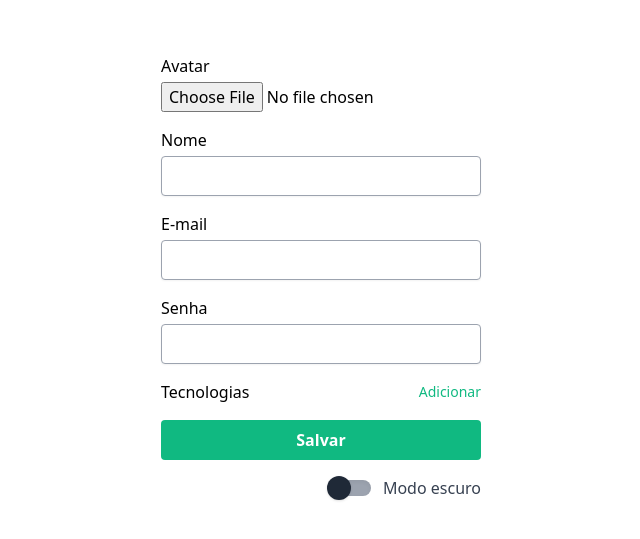
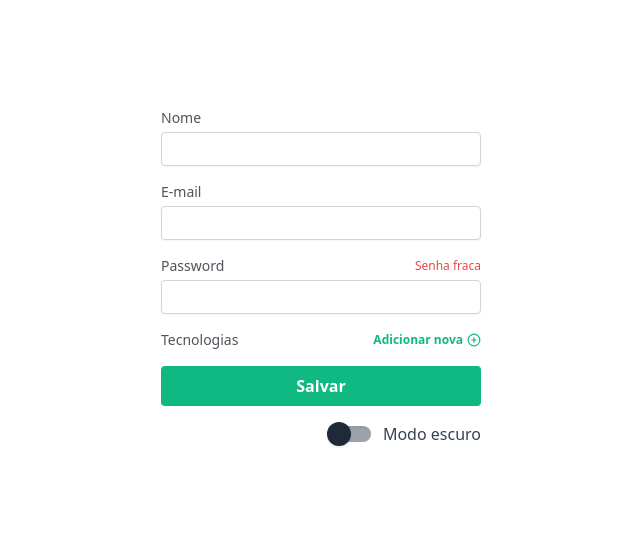
Before and after one commit to ManoelEric1212/FormsWithReactHookForm, a React (Vite) app in the folder formularios-react-hook-form/: page / in a window 1280 px wide. Shown: the part 123-662 px from the top of the page, without its empty margins (319-959 px from the left). Built offline with nearby package versions, Linux system fonts and the light colour scheme.

Commit message:
feat: :art: Adicioanndo o pattern composition na estrutura do código

```diff
--- a/formularios-react-hook-form/package.json
+++ b/formularios-react-hook-form/package.json
@@ -12,6 +12,7 @@
   "dependencies": {
     "@hookform/resolvers": "^3.1.0",
     "@supabase/supabase-js": "^2.23.0",
+    "lucide-react": "^0.223.0",
     "react": "^18.2.0",
     "react-dom": "^18.2.0",
     "react-hook-form": "^7.44.1",
--- a/formularios-react-hook-form/src/App.tsx
+++ b/formularios-react-hook-form/src/App.tsx
@@ -1,19 +1,35 @@
 import './styles/global.css'
 import './style.css'
-import { useForm, useFieldArray } from 'react-hook-form'
+import { PlusCircle, XCircle } from 'lucide-react'
+import { useForm, useFieldArray, FormProvider } from 'react-hook-form'
 import { ChangeEvent, useState } from 'react'
 import { z } from 'zod'
 import { zodResolver } from '@hookform/resolvers/zod'
-import { supabase } from './lib/supabase'
+import { Form } from './components/Form'
+
+// const MAX_FILE_SIZE = 5 * 1024 * 1024 // 5mb
+// const ACCEPTED_IMAGE_TYPES = [
+//   'image/jpeg',
+//   'image/jpg',
+//   'image/png',
+//   'image/webp',
+// ]
 
 const createUserFormSchema = z.object({
-  avatar: z
-    .instanceof(FileList)
-    .transform((list) => list.item(0)!)
-    .refine(
-      (file) => file!.size <= 2 * 1024 * 1024,
-      'O arquivo deve ser menor que 5MB',
-    ),
+  // avatar: z
+  //   .instanceof(FileList)
+  //   .refine((files) => !!files.item(0), 'A imagem de perfil é obrigatória')
+  //   .refine(
+  //     (files) => files.item(0)!.size <= MAX_FILE_SIZE,
+  //     `Tamanho máximo de 5MB`,
+  //   )
+  //   .refine(
+  //     (files) => ACCEPTED_IMAGE_TYPES.includes(files.item(0)!.type),
+  //     'Formato de imagem inválido',
+  //   )
+  //   .transform((files) => {
+  //     return files.item(0)!
+  //   }),
   name: z
     .string()
     .nonempty('O nome é obrigatório')
@@ -38,7 +54,6 @@ const createUserFormSchema = z.object({
     .array(
       z.object({
         title: z.string().nonempty('O titulo é obrigatório'),
-        knowledge: z.coerce.number().min(1).max(100),
       }),
     )
     .min(2, 'Insira pelo menos 2 tecnologias'),
@@ -47,38 +62,40 @@ const createUserFormSchema = z.object({
 type CreateUserFormData = z.infer<typeof createUserFormSchema>
 
 export default function App() {
-  const {
-    register,
-    handleSubmit,
-    formState: { errors },
-    control,
-  } = useForm<CreateUserFormData>({
+  const [output, setOutput] = useState('')
+  const [darkMode, setDarkMode] = useState(false)
+  const createUseForm = useForm<CreateUserFormData>({
     resolver: zodResolver(createUserFormSchema),
   })
 
-  const { fields, append } = useFieldArray({
+  const {
+    handleSubmit,
+    formState: { isSubmitting },
+    control,
+    watch,
+  } = createUseForm
+
+  const userPassword = watch('password')
+  const isPasswordStrong =
+    /(?=.*[a-z])(?=.*[A-Z])(?=.*[0-9])(?=.*[^A-Za-z0-9])(?=.{8,})/.test(
+      userPassword,
+    )
+
+  const { fields, append, remove } = useFieldArray({
     name: 'techs',
     control,
   })
   function addNewTech() {
     append({
       title: '',
-      knowledge: 0,
     })
   }
-
-  const [output, setOutput] = useState('')
-  const [darkMode, setDarkMode] = useState(false)
 
   const handleToogleChange = (event: ChangeEvent<HTMLInputElement>) => {
     setDarkMode(event.target.checked)
   }
   async function createUser(data: CreateUserFormData) {
-    await supabase.storage
-      .from('formsReact')
-      .upload(data.avatar?.name, data.avatar)
-    console.log(data.avatar)
-    setOutput(JSON.stringify(data))
+    setOutput(JSON.stringify(data, null, 2))
   }
   return (
     <>
@@ -87,111 +104,79 @@ export default function App() {
           darkMode ? 'bg-zinc-900 text-zinc-300' : 'bg-zync-50'
         } flex flex-col items-center justify-center`}
       >
+        <FormProvider {...createUseForm}>
           <form
             onSubmit={handleSubmit(createUser)}
             className="flex flex-col gap-4 w-full max-w-xs"
           >
-          <div className="flex flex-col gap-1">
-            <label htmlFor="avatar">Avatar</label>
-            <input {...register('avatar')} type="file" accept="image/*" />
-            {errors.avatar && (
-              <span className="text-red-500 text-sm">
-                {errors.avatar.message}
-              </span>
+            {/* <Form.Field>
+              <Form.Label htmlFor="avatar">Avatar</Form.Label>
+              <Form.Input type="file" name="avatar" />
+              <Form.ErrorMessage field="avatar" />
+            </Form.Field> */}
+
+            <Form.Field>
+              <Form.Label htmlFor="name">Nome</Form.Label>
+              <Form.Input type="name" name="name" />
+              <Form.ErrorMessage field="name" />
+            </Form.Field>
+
+            <Form.Field>
+              <Form.Label htmlFor="email">E-mail</Form.Label>
+              <Form.Input type="email" name="email" />
+              <Form.ErrorMessage field="email" />
+            </Form.Field>
+
+            <Form.Field>
+              <Form.Label htmlFor="password">
+                Password
+                {isPasswordStrong ? (
+                  <span className="text-xs text-emerald-600">Senha forte</span>
+                ) : (
+                  <span className="text-xs text-red-500">Senha fraca</span>
                 )}
-          </div>
-          <div className="flex flex-col gap-1">
-            <label htmlFor="">Nome</label>
-            <input
-              {...register('name')}
-              type="text"
-              className="border border-gray-400  shadow-sm rounded h-10 px-3"
-            />
-            {errors.name && (
-              <span className="text-red-500 text-sm">
-                {errors.name.message}
-              </span>
-            )}
-          </div>
-          <div className="flex flex-col gap-1">
-            <label htmlFor="">E-mail</label>
-            <input
-              {...register('email')}
-              type="email"
-              className="border border-gray-400  shadow-sm rounded h-10 px-3"
-            />
-            {errors.email && (
-              <span className="text-red-500 text-sm">
-                {errors.email.message}
-              </span>
-            )}
-          </div>
-          <div className="flex flex-col gap-1">
-            <label htmlFor="">Senha</label>
-            <input
-              type="password"
-              {...register('password')}
-              className="border border-gray-400 shadow-sm rounded h-10 px-3"
-            />
-            {errors.password && (
-              <span className="text-red-500 text-sm">
-                {errors.password?.message}
-              </span>
-            )}
-          </div>
-
-          <div className="flex flex-col gap-1">
-            <label htmlFor="" className="flex items-center justify-between">
+              </Form.Label>
+              <Form.Input type="password" name="password" />
+              <Form.ErrorMessage field="password" />
+            </Form.Field>
+            <Form.Field>
+              <Form.Label>
                 Tecnologias
                 <button
+                  type="button"
                   onClick={addNewTech}
-                className="text-emerald-500 text-sm"
+                  className="text-emerald-500 font-semibold text-xs flex items-center gap-1"
+                >
+                  Adicionar nova
+                  <PlusCircle size={14} />
+                </button>
+              </Form.Label>
+              <Form.ErrorMessage field="techs" />
+
+              {fields.map((field, index) => {
+                const fieldName = `techs.${index}.title`
+
+                return (
+                  <Form.Field key={field.id}>
+                    <div className="flex gap-2 items-center">
+                      <Form.Input type={fieldName} name={fieldName} />
+                      <button
                         type="button"
+                        onClick={() => remove(index)}
+                        className="text-red-500"
                       >
-                Adicionar
+                        <XCircle size={14} />
                       </button>
-            </label>
-            {fields.map((field, i) => {
-              return (
-                <div key={field.id} className="flex gap-2">
-                  <div className="flex-1 flex flex-col gap-1">
-                    <input
-                      key={i}
-                      type="text"
-                      {...register(`techs.${i}.title`)}
-                      className=" border border-gray-400 shadow-sm rounded h-10 px-3"
-                    />
-                    {errors.techs?.[i]?.title && (
-                      <span className="text-red-500 text-sm">
-                        {errors.techs?.[i]?.title?.message}
-                      </span>
-                    )}
                     </div>
-                  <div className="flex-1 flex flex-col gap-1">
-                    <input
-                      key={i}
-                      type="number"
-                      {...register(`techs.${i}.knowledge`)}
-                      className="w-16 border border-gray-400 shadow-sm rounded h-10 px-3"
-                    />
-                    {errors.techs?.[i]?.knowledge && (
-                      <span className="text-red-500 text-sm">
-                        {errors.techs?.[i]?.knowledge?.message}
-                      </span>
-                    )}
-                  </div>
-                </div>
+                    <Form.ErrorMessage field={fieldName} />
+                  </Form.Field>
                 )
               })}
-            {errors.techs && (
-              <span className="text-red-500 text-sm">
-                {errors.techs.message}
-              </span>
-            )}
-          </div>
+            </Form.Field>
 
             <button
               type="submit"
+              disabled={isSubmitting}
               className="bg-emerald-500 rounded font-semibold text-white h-10 hover:bg-emerald-600"
             >
               Salvar
@@ -212,10 +197,13 @@ export default function App() {
                   <div className="w-10 h-4 bg-gray-400 rounded-full shadow-inner"></div>
                   <div className="dot absolute w-6 h-6 bg-gray-800 rounded-full shadow -left-1 -top-1 transition"></div>
                 </div>
-              <div className="ml-3 text-gray-700 font-medium">Modo escuro</div>
+                <div className="ml-3 text-gray-700 font-medium">
+                  Modo escuro
+                </div>
               </label>
             </div>
           </form>
+        </FormProvider>
         <pre>{output}</pre>
       </main>
     </>
--- /dev/null
+++ b/formularios-react-hook-form/src/components/Form/ErrorMessage.tsx
@@ -0,0 +1,23 @@
+import { useFormContext } from 'react-hook-form'
+
+interface ErrorMessageProps {
+  field: string
+}
+
+export function ErrorMessage({ field }: ErrorMessageProps) {
+  const {
+    formState: { errors },
+  } = useFormContext()
+
+  const fieldError = errors[field]
+
+  if (!fieldError) {
+    return null
+  }
+
+  return (
+    <span className="text-xs text-red-500 mt-1">
+      {fieldError.message?.toString()}
+    </span>
+  )
+}
--- /dev/null
+++ b/formularios-react-hook-form/src/components/Form/Field.tsx
@@ -0,0 +1,7 @@
+import { HTMLAttributes } from 'react'
+
+interface FieldProps extends HTMLAttributes<HTMLDivElement> {}
+
+export function Field(props: FieldProps) {
+  return <div className="flex flex-col gap-1" {...props} />
+}
--- /dev/null
+++ b/formularios-react-hook-form/src/components/Form/Input.tsx
@@ -0,0 +1,19 @@
+import { InputHTMLAttributes } from 'react'
+import { useFormContext } from 'react-hook-form'
+
+interface InputProps extends InputHTMLAttributes<HTMLInputElement> {
+  name: string
+}
+
+export function Input(props: InputProps) {
+  const { register } = useFormContext()
+
+  return (
+    <input
+      id={props.name}
+      className="rounded border border-zinc-300 shadow-sm px-3 py-1 text-zinc-800 focus:outline-none focus:ring-2 focus:ring-violet-500"
+      {...register(props.name)}
+      {...props}
+    />
+  )
+}
--- /dev/null
+++ b/formularios-react-hook-form/src/components/Form/Label.tsx
@@ -0,0 +1,10 @@
+import { LabelHTMLAttributes } from 'react'
+
+export function Label(props: LabelHTMLAttributes<HTMLLabelElement>) {
+  return (
+    <label
+      className="text-sm text-zinc-600 flex items-center justify-between"
+      {...props}
+    />
+  )
+}
--- /dev/null
+++ b/formularios-react-hook-form/src/components/Form/index.tsx
@@ -0,0 +1,11 @@
+import { ErrorMessage } from './ErrorMessage'
+import { Field } from './Field'
+import { Input } from './Input'
+import { Label } from './Label'
+
+export const Form = {
+  Label,
+  Input,
+  ErrorMessage,
+  Field,
+}
```
Also changed, not shown: 1 other file (tests, documents, lock files or other folders). Lines whose indentation alone changed are shown as unchanged.
